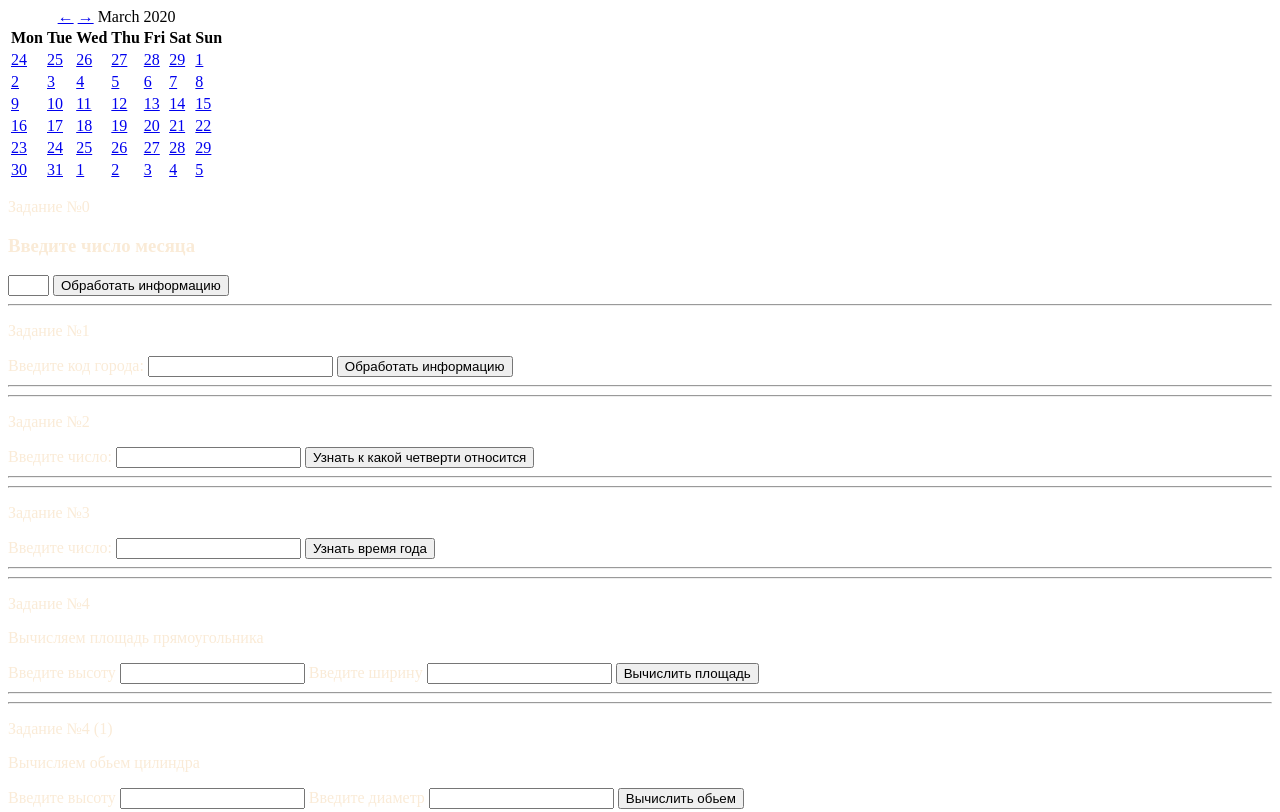
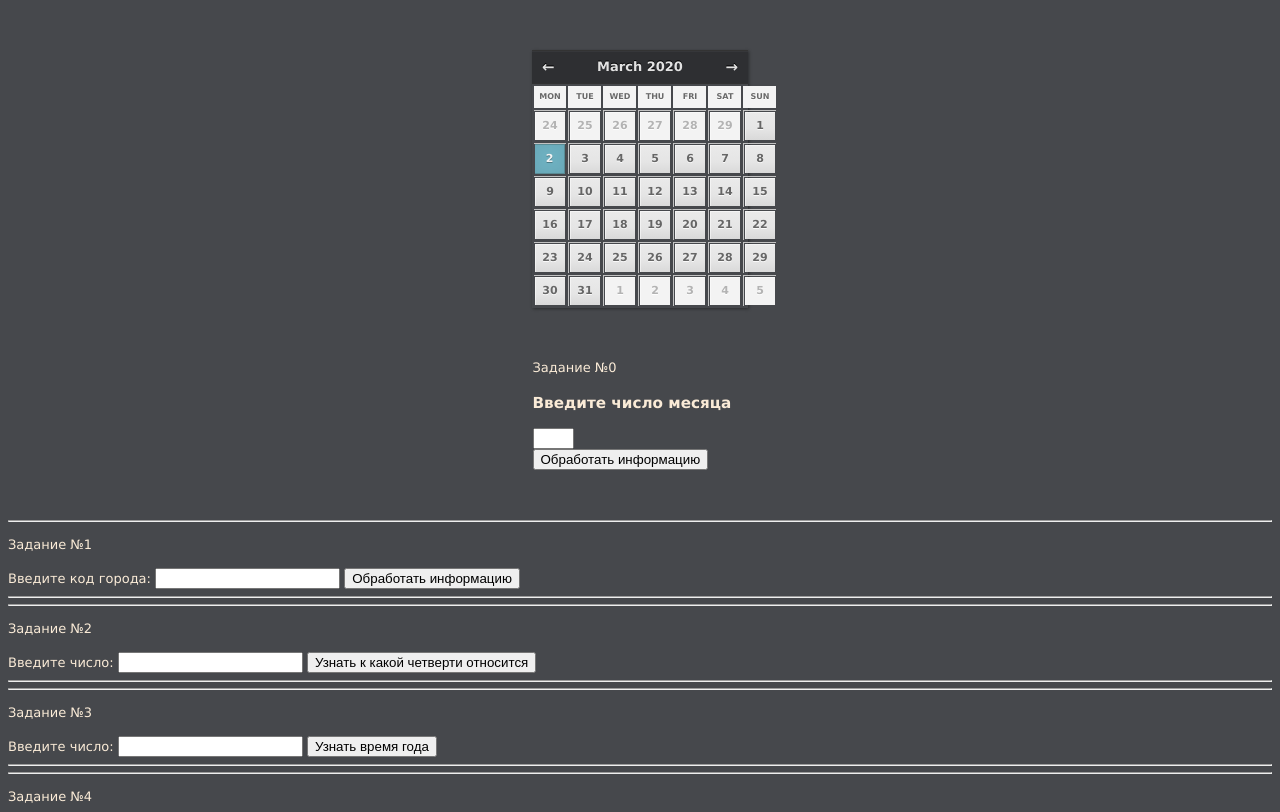
Before and after one commit to Muryk007/jsCourses, a plain HTML site: page homework_2.html in a window 1280 px wide. Shown: the top 812 px of the page. Drawn offline with Linux system fonts and the light colour scheme.

Commit message:
Update homework_2.html

```diff
--- a/homework_2.html
+++ b/homework_2.html
@@ -3,7 +3,7 @@
 <head>
     <meta charset="UTF-8">
     <meta name="viewport" content="width=device-width, initial-scale=1.0">
-    <link rel="stylesheet" href="css.css">
+    <link rel="stylesheet" href="homework_2.css">
     <title>Document</title>
 </head>
 <body>
@@ -308,6 +308,6 @@
   </div>
 
 
-<script src = "dz233.js"></script>
+<script src = "homework_2.js"></script>
 </body>
 </html>
```
